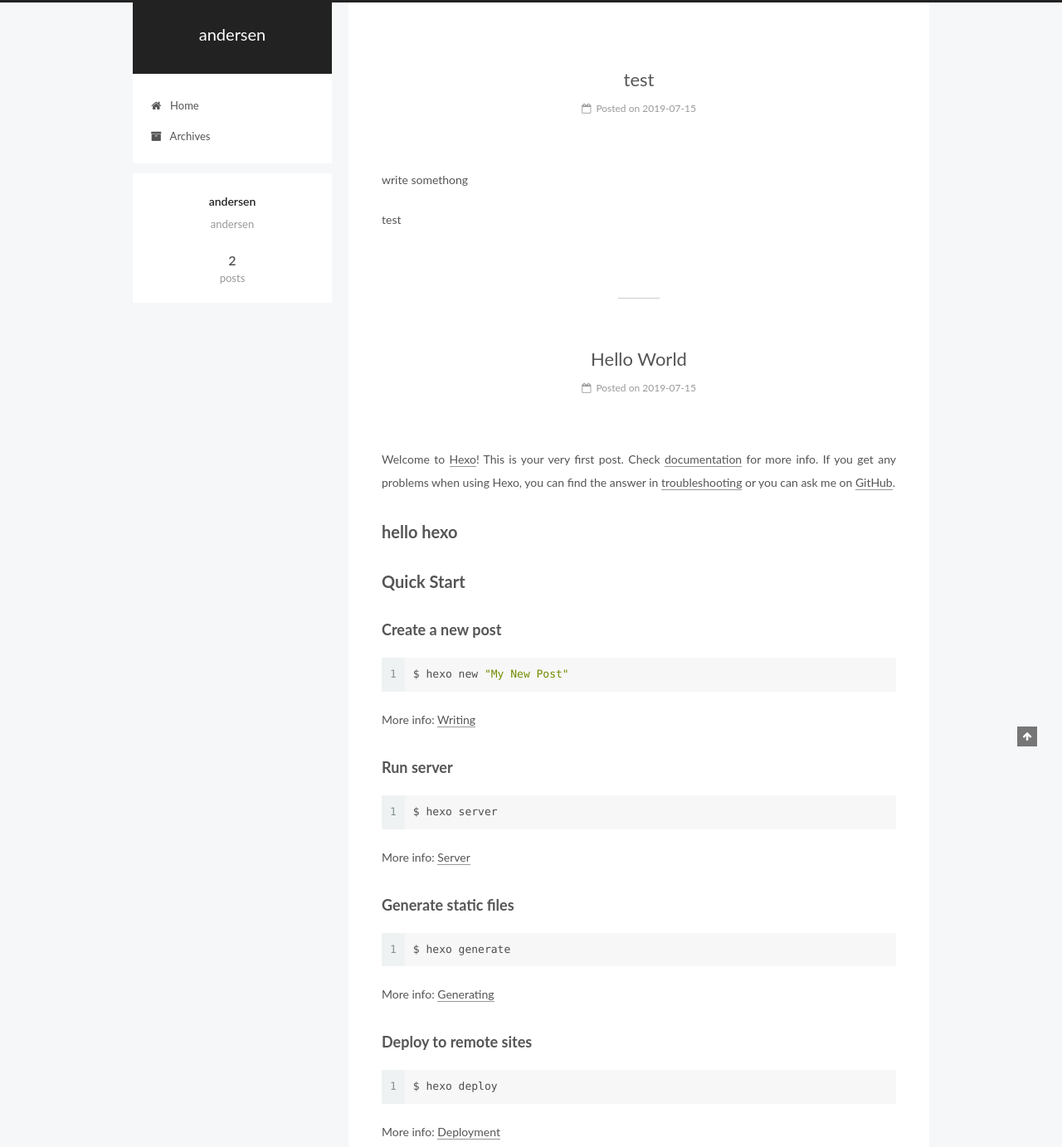
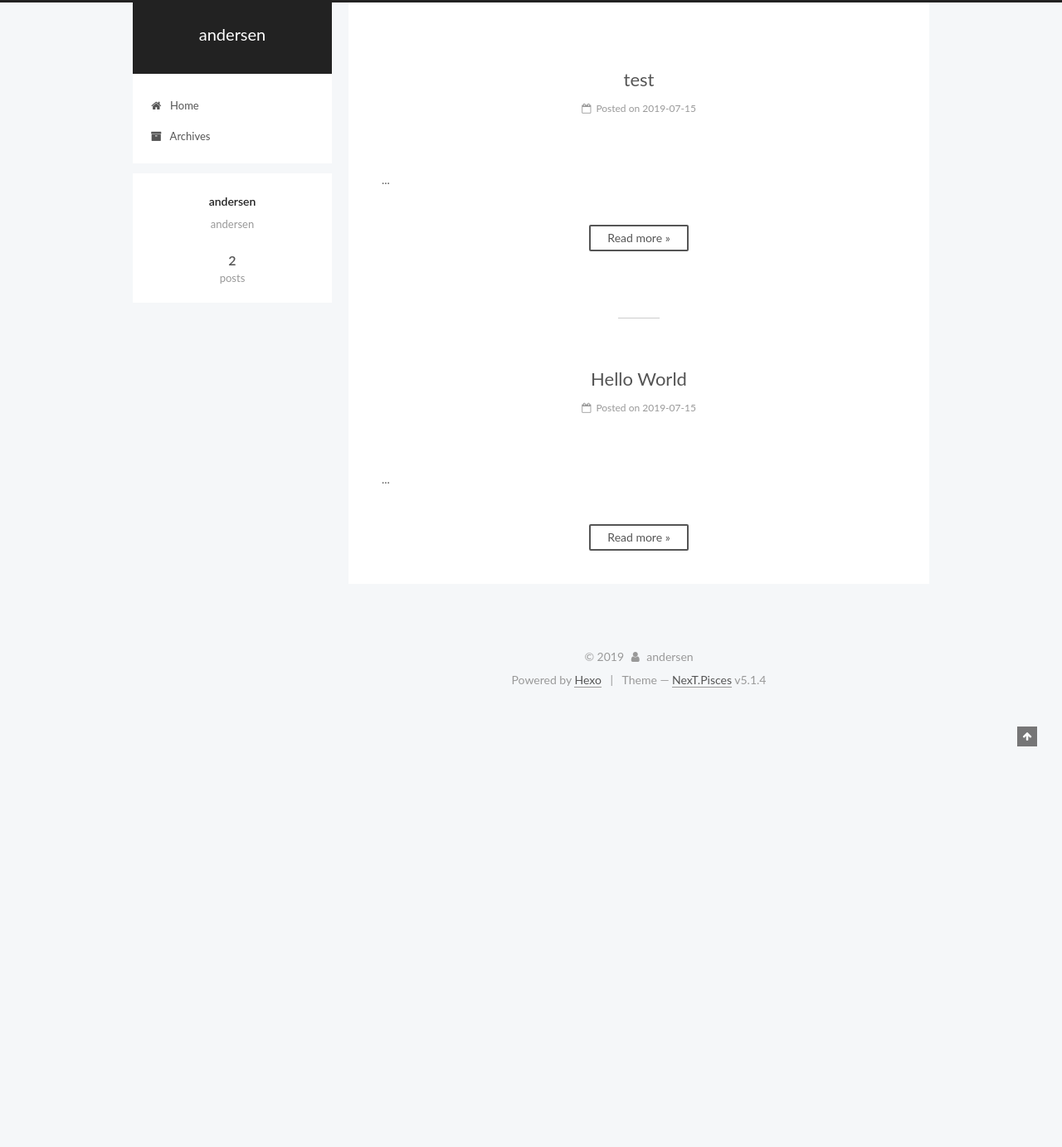
Before and after one commit to andersen666/andersen666.github.io, a plain HTML site: page index.html in a window 1280 px wide. Shown: the top 1383 px of the page at 83% size. After the commit the page ends 854 px from the top, so only its background shows below. Drawn offline with Linux system fonts and the light colour scheme.

Commit message:
Site updated: 2019-07-16 01:29:01

```diff
--- a/css/main.css
+++ b/css/main.css
@@ -1823,7 +1823,7 @@ pre .javascript .function {
   width: 4px;
   height: 4px;
   border-radius: 50%;
-  background: #87c211;
+  background: #7d28ff;
 }
 .links-of-blogroll {
   font-size: 13px;
--- a/index.html
+++ b/index.html
@@ -303,10 +303,15 @@
 
 
 
-            <p>write somethong</p>
-<p>test</p>
 
-
+          ...
+          <!--noindex-->
+          <div class="post-button text-center">
+            <a class="btn" href="/2019/07/15/test/#more" rel="contents">
+              Read more &raquo;
+            </a>
+          </div>
+          <!--/noindex-->
 
 
     </div>
@@ -424,21 +429,15 @@
 
 
 
-            <p>Welcome to <a href="https://hexo.io/" target="_blank" rel="noopener">Hexo</a>! This is your very first post. Check <a href="https://hexo.io/docs/" target="_blank" rel="noopener">documentation</a> for more info. If you get any problems when using Hexo, you can find the answer in <a href="https://hexo.io/docs/troubleshooting.html" target="_blank" rel="noopener">troubleshooting</a> or you can ask me on <a href="https://github.com/hexojs/hexo/issues" target="_blank" rel="noopener">GitHub</a>.</p>
-<h2 id="hello-hexo"><a href="#hello-hexo" class="headerlink" title="hello hexo"></a>hello hexo</h2><h2 id="Quick-Start"><a href="#Quick-Start" class="headerlink" title="Quick Start"></a>Quick Start</h2><h3 id="Create-a-new-post"><a href="#Create-a-new-post" class="headerlink" title="Create a new post"></a>Create a new post</h3><figure class="highlight bash"><table><tr><td class="gutter"><pre><span class="line">1</span><br></pre></td><td class="code"><pre><span class="line">$ hexo new <span class="string">"My New Post"</span></span><br></pre></td></tr></table></figure>
 
-<p>More info: <a href="https://hexo.io/docs/writing.html" target="_blank" rel="noopener">Writing</a></p>
-<h3 id="Run-server"><a href="#Run-server" class="headerlink" title="Run server"></a>Run server</h3><figure class="highlight bash"><table><tr><td class="gutter"><pre><span class="line">1</span><br></pre></td><td class="code"><pre><span class="line">$ hexo server</span><br></pre></td></tr></table></figure>
-
-<p>More info: <a href="https://hexo.io/docs/server.html" target="_blank" rel="noopener">Server</a></p>
-<h3 id="Generate-static-files"><a href="#Generate-static-files" class="headerlink" title="Generate static files"></a>Generate static files</h3><figure class="highlight bash"><table><tr><td class="gutter"><pre><span class="line">1</span><br></pre></td><td class="code"><pre><span class="line">$ hexo generate</span><br></pre></td></tr></table></figure>
-
-<p>More info: <a href="https://hexo.io/docs/generating.html" target="_blank" rel="noopener">Generating</a></p>
-<h3 id="Deploy-to-remote-sites"><a href="#Deploy-to-remote-sites" class="headerlink" title="Deploy to remote sites"></a>Deploy to remote sites</h3><figure class="highlight bash"><table><tr><td class="gutter"><pre><span class="line">1</span><br></pre></td><td class="code"><pre><span class="line">$ hexo deploy</span><br></pre></td></tr></table></figure>
-
-<p>More info: <a href="https://hexo.io/docs/deployment.html" target="_blank" rel="noopener">Deployment</a></p>
-
-
+          ...
+          <!--noindex-->
+          <div class="post-button text-center">
+            <a class="btn" href="/2019/07/15/hello-world/#more" rel="contents">
+              Read more &raquo;
+            </a>
+          </div>
+          <!--/noindex-->
 
 
     </div>
```
